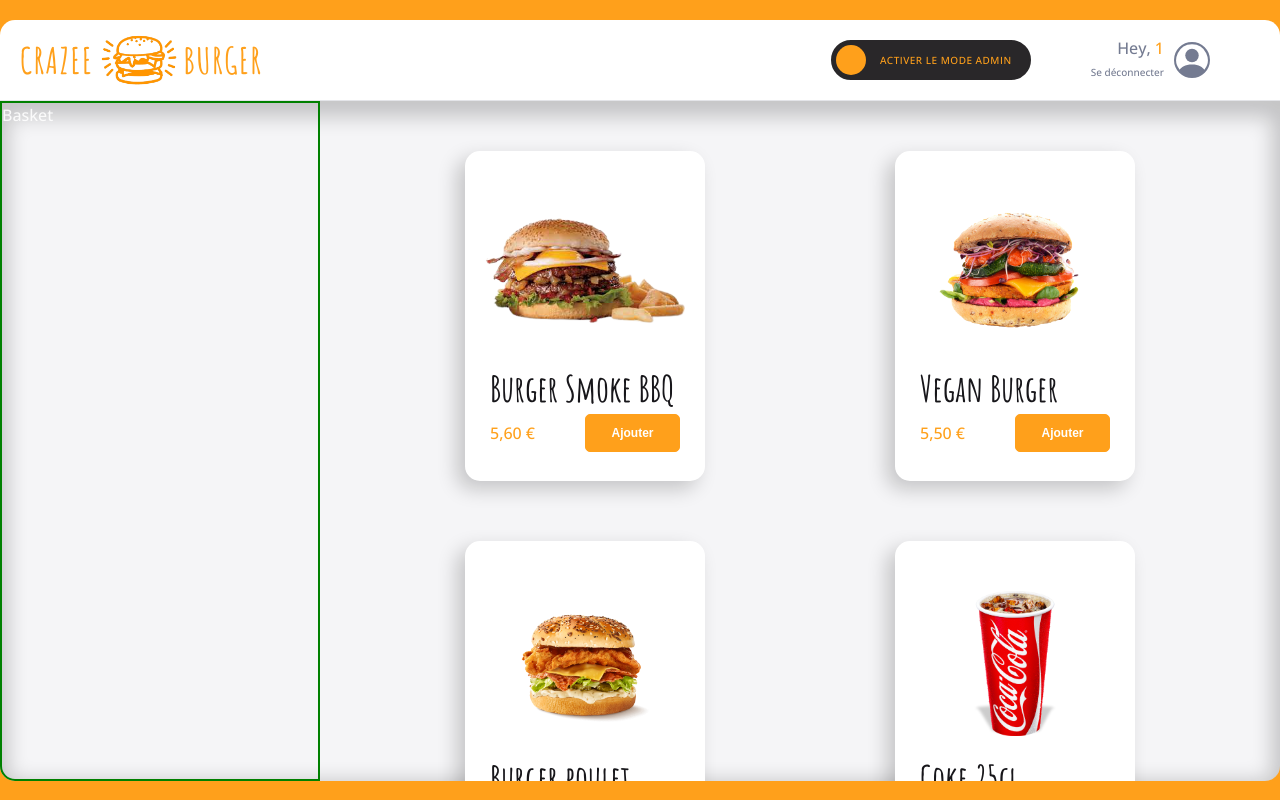
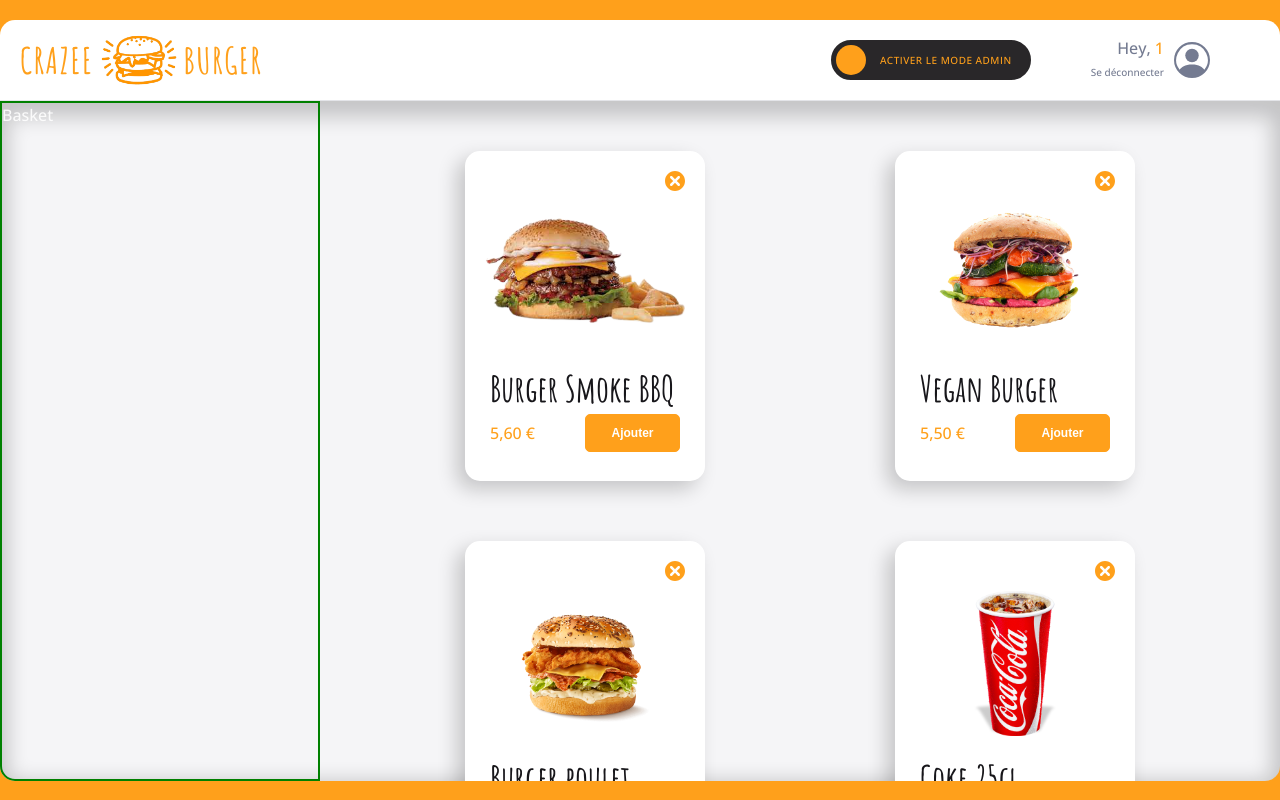
Before and after one commit to Karvaneg/crazee-burger, a React (Vite) app: page /order/1 in a window 1280 px wide. Built offline with nearby package versions, Linux system fonts and the light colour scheme.

Commit message:
♻️ F08: CARD > Add deleteButton (style only)

```diff
--- a/src/components/reusable-ui/Card.jsx
+++ b/src/components/reusable-ui/Card.jsx
@@ -1,6 +1,7 @@
 import styled from "styled-components";
 import PrimaryButton from "./PrimaryButton";
 import { theme } from "../../theme";
+import { TiDelete } from "react-icons/ti";
 
 export default function Card({ title, imageSource, leftDescription }) {
   return (
@@ -17,6 +18,9 @@ export default function Card({ title, imageSource, leftDescription }) {
           </div>
         </div>
       </div>
+      <button className="delete-button" aria-label="delete-button">
+        <TiDelete className="icon" />
+      </button>
     </CardStyled>
   );
 }
@@ -31,6 +35,7 @@ const CardStyled = styled.div`
   padding-bottom: 10px;
   box-shadow: ${theme.shadows.medium};
   border-radius: ${theme.borderRadius.extraRound};
+  position: relative;
 
   .image {
     width: 100%;
@@ -95,4 +100,30 @@ const CardStyled = styled.div`
       }
     }
   }
+
+  .delete-button {
+    position: absolute;
+    top: 15px;
+    right: 15px;
+    cursor: pointer;
+    width: 30px;
+    height: 30px;
+    color: ${theme.colors.primary};
+    // z-index: 2;
+    padding: 0;
+    border: none;
+    background: none;
+
+    .icon {
+      height: 100%;
+      width: 100%;
+    }
+
+    :hover {
+      color: ${theme.colors.red};
+    }
+    :active {
+      color: ${theme.colors.primary};
+    }
+  }
 `;
```
Also changed, not shown: src/components/pages/order/Main/Main.jsx (+4 -5 lines).
